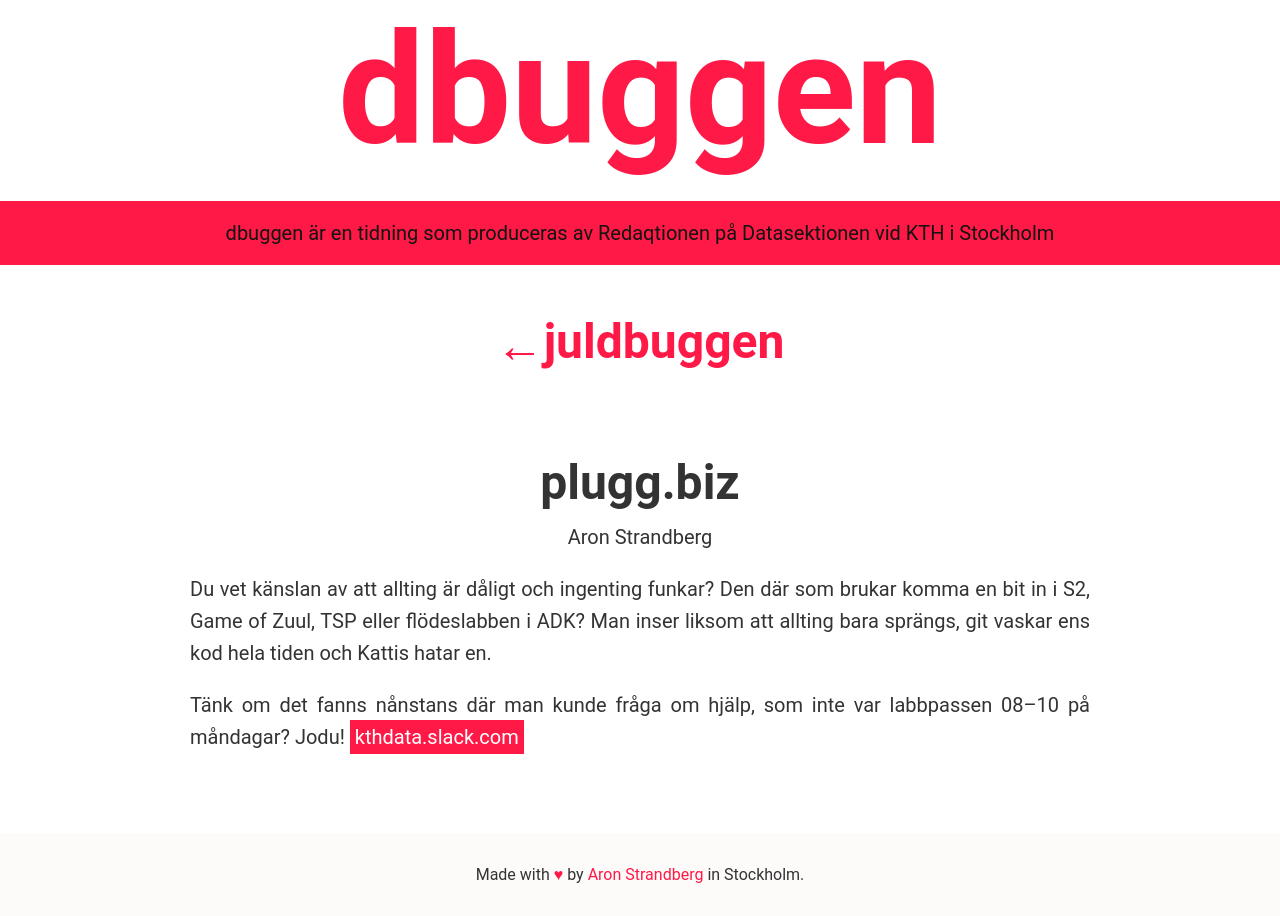
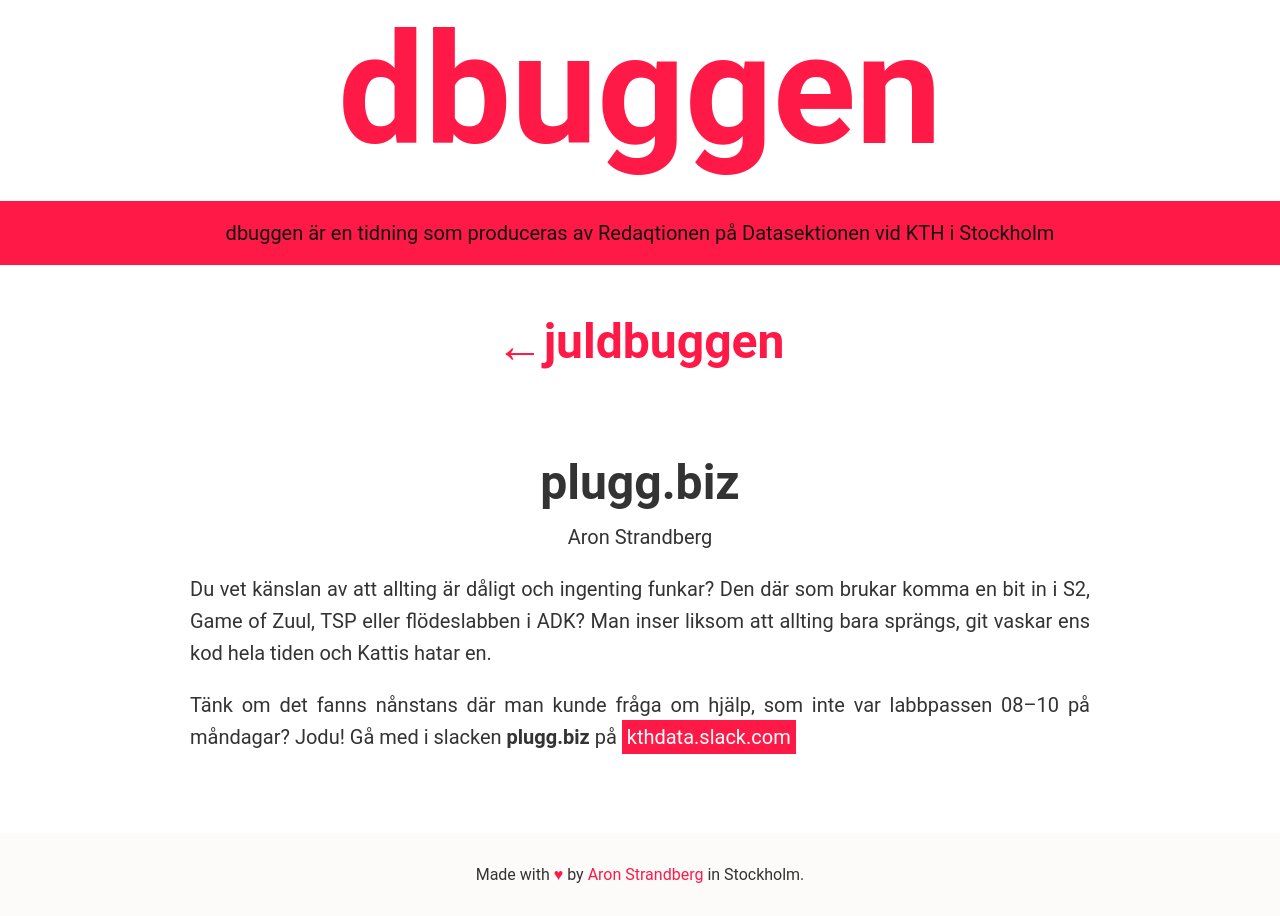
Before and after one commit to datasektionen/dbuggen, a Jekyll site: the page built from _posts/2015-12-01-pluggbiz.md, in a window 1280 px wide. Built offline with Jekyll 4.4.1, drawn with Linux system fonts in a browser that asks for light colours.

Commit message:
refine text on plugg.biz

```diff
--- a/_posts/2015-12-01-pluggbiz.md
+++ b/_posts/2015-12-01-pluggbiz.md
@@ -3,8 +3,9 @@ title: plugg.biz
 category: 5
 author: Aron Strandberg
 order: 4
+tags: reklam
 ---
 
 Du vet känslan av att allting är dåligt och ingenting funkar? Den där som brukar komma en bit in i S2, Game of Zuul, TSP eller flödeslabben i ADK? Man inser liksom att allting bara sprängs, git vaskar ens kod hela tiden och Kattis hatar en.
 
-Tänk om det fanns nånstans där man kunde fråga om hjälp, som inte var labbpassen 08–10 på måndagar? Jodu! [kthdata.slack.com](kthdata.slack.com)
+Tänk om det fanns nånstans där man kunde fråga om hjälp, som inte var labbpassen 08–10 på måndagar? Jodu! Gå med i slacken **plugg.biz** på [kthdata.slack.com](http://kthdata.slack.com)
```
